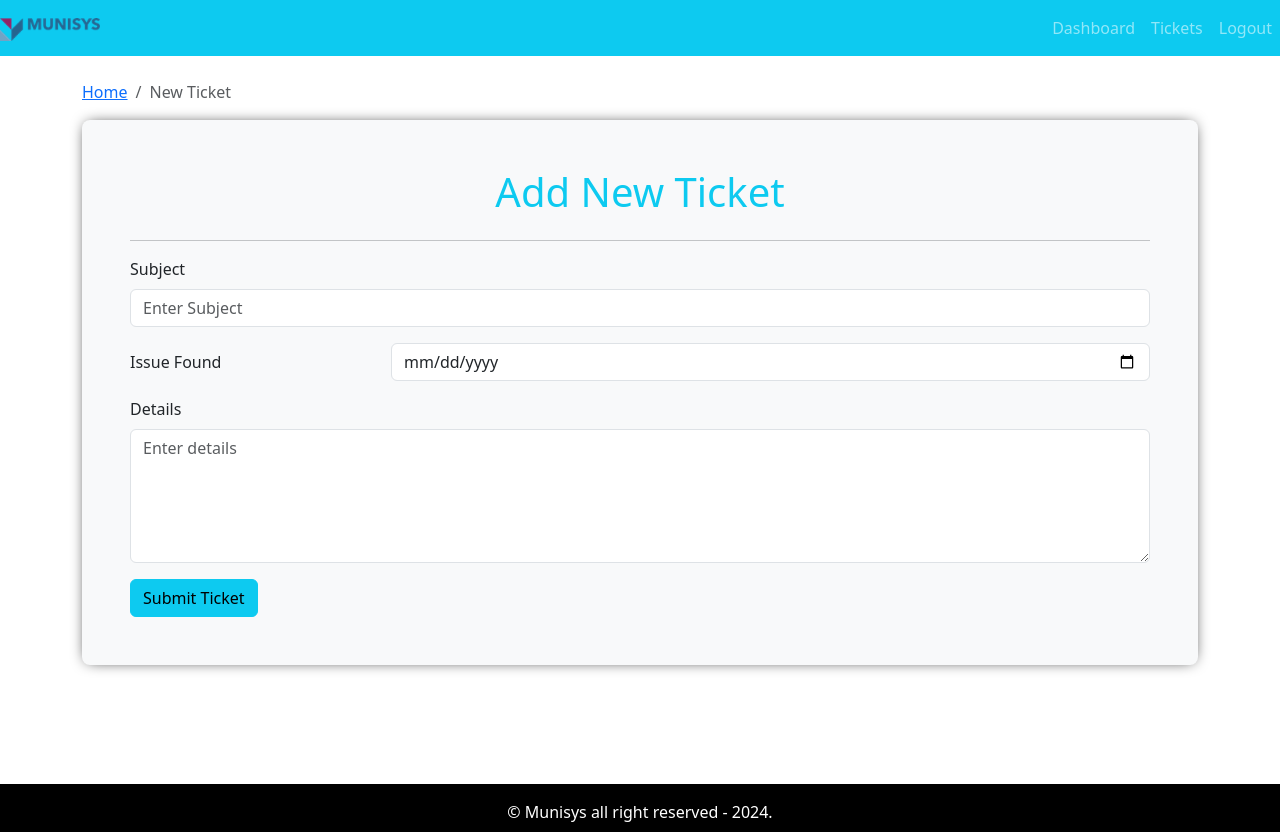
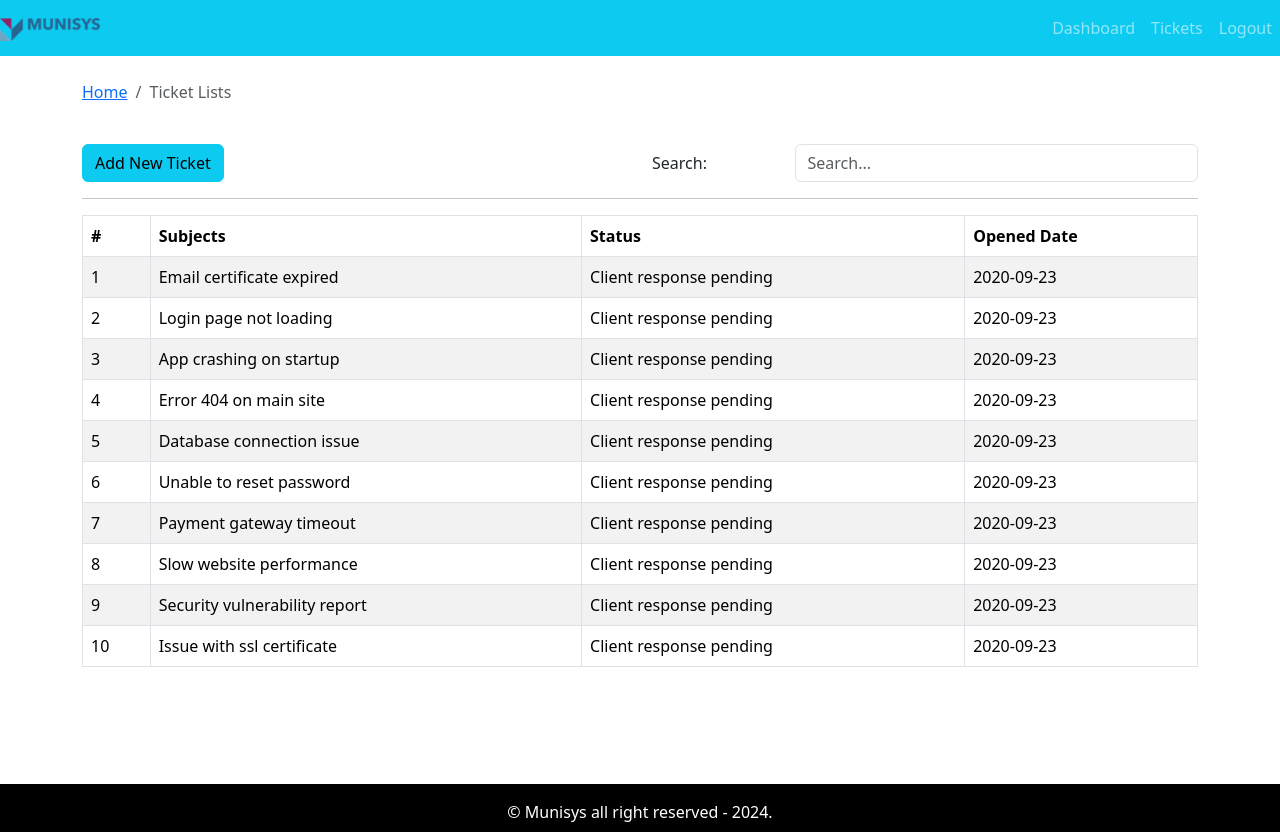
Before and after one commit to ayamte/CRM-frontend, a React (Create React App) app: page / in a window 1280 px wide. Built offline with nearby package versions, Linux system fonts and the light colour scheme.

Commit message:
added ticket lists page

```diff
--- a/src/App.js
+++ b/src/App.js
@@ -6,6 +6,7 @@
 import DefaultLayout from "./layout/DefaultLayout";
 import Dashboard from "./page/dashboard/Dashboard.page";
 import AddTicket from "./page/new ticket/AddTicket.page";
+import TicketLists from "./page/ticket-list/TicketLists.page";
 
 
 function App() {
@@ -14,7 +15,9 @@
       {/*<Entry />*/}
       <DefaultLayout>
         {/*<Dashboard />*/}
-        <AddTicket/>
+        {/*<AddTicket />*/}
+       <TicketLists/>
+
       </DefaultLayout>
     </div>
   );
--- a/src/assets/data/dummy-tickets.json
+++ b/src/assets/data/dummy-tickets.json
@@ -1,51 +1,61 @@
 [
   {
     "id":1,
+    "subject":"Email certificate expired",
     "status": "Client response pending",
     "addedAt":"2020-09-23"
   },
   {
     "id":2,
+    "subject":"Login page not loading",
     "status": "Client response pending",
     "addedAt":"2020-09-23"
   },
   {
     "id":3,
+    "subject":"App crashing on startup",
     "status": "Client response pending",
     "addedAt":"2020-09-23"
   },
   {
     "id":4,
+    "subject":"Error 404 on main site",
     "status": "Client response pending",
     "addedAt":"2020-09-23"
   },
   {
     "id":5,
+    "subject":"Database connection issue",
     "status": "Client response pending",
     "addedAt":"2020-09-23"
   },
   {
     "id":6,
+    "subject":"Unable to reset password",
     "status": "Client response pending",
     "addedAt":"2020-09-23"
   },
   {
     "id":7,
+    "subject":"Payment gateway timeout",
     "status": "Client response pending",
     "addedAt":"2020-09-23"
   },
   {
     "id":8,
+    "subject":"Slow website performance",
     "status": "Client response pending",
     "addedAt":"2020-09-23"
   },
   {
     "id":9,
+    "subject":"Security vulnerability report",
     "status": "Client response pending",
     "addedAt":"2020-09-23"
   },
   {
     "id":10,
+    "subject":"Issue with ssl certificate",
     "status": "Client response pending",
     "addedAt":"2020-09-23"
   }
--- a/src/components/add-ticket-form/AddTicketForm.comp.js
+++ b/src/components/add-ticket-form/AddTicketForm.comp.js
@@ -13,6 +13,7 @@
       <Form autoComplete="off" onSubmit={handleOnSubmit}>
         <Form.Group className="mb-3">
           <Form.Label>Subject</Form.Label>
+          <Col sm={9}>
           <Form.Control
             name="subject"
             value ={frmDt.subject}
@@ -20,6 +21,7 @@
             placeholder="Enter Subject"
             required
           />
+          </Col>
         </Form.Group>
 
         <Form.Group as={Row} className="mb-3">
--- /dev/null
+++ b/src/components/search-form/SearchForm.comp.js
@@ -0,0 +1,31 @@
+import React from 'react'
+import PropTypes from "prop-types";
+import { Form, Row, Col } from "react-bootstrap";
+
+const SearchForm = ({handleOnChange, str}) => {
+  return (
+    <div>
+      <Form>
+        <Form.Group as={Row}>
+          <Form.Label column sm="3">
+            Search:{" "}
+          </Form.Label>
+          <Col sm="9">
+            <Form.Control
+            name="searchStr"
+            onChange={handleOnChange}
+            value={str}
+            placeholder="Search..."/>
+          </Col>
+        </Form.Group>
+      </Form>
+    </div>
+  )
+}
+
+export default SearchForm
+
+SearchForm.propTypes = {
+  handleOnChange: PropTypes.func.isRequired,
+  str: PropTypes.string.isRequired,
+}
--- a/src/components/ticket-table/TicketTable.comp.js
+++ b/src/components/ticket-table/TicketTable.comp.js
@@ -1,5 +1,6 @@
 import React from 'react';
 import {Table} from 'react-bootstrap'
+import { PropTypes } from "prop-types";
 
 const TicketTable = ({tickets}) => {
   return (
@@ -32,3 +33,7 @@
 }
 
 export default TicketTable
+
+TicketTable.propTypes ={
+  tickets: PropTypes.array.isRequired,
+}
--- /dev/null
+++ b/src/page/ticket-list/TicketLists.page.js
@@ -0,0 +1,51 @@
+// TicketLists.page.js
+import React, { useState } from 'react';
+import { Container, Row, Col, Button } from "react-bootstrap";
+import PageBreadcrumb from '../../components/breadcrumb/Breadcrumb.comp';
+import SearchForm from '../../components/search-form/SearchForm.comp';
+import TicketTable from '../../components/ticket-table/TicketTable.comp';
+import tickets from '../../assets/data/dummy-tickets.json';
+
+const TicketLists = () => {
+  const [str, setStr] = useState('');
+  const [dispTicket, setDispTicket] = useState(tickets);
+
+  const handleOnChange = (e) => {
+    const { value } = e.target;
+    setStr(value);
+    searchTicket(value);
+  };
+
+  const searchTicket = (searchStr) => {
+    const displayTickets = tickets.filter((row) =>
+      row.subject.toLowerCase().includes(searchStr.toLowerCase())
+    );
+    setDispTicket(displayTickets);
+  };
+
+  return (
+    <Container>
+      <Row>
+        <Col>
+          <PageBreadcrumb page="Ticket Lists" />
+        </Col>
+      </Row>
+      <Row className="mt-4">
+        <Col>
+          <Button variant="info">Add New Ticket</Button>
+        </Col>
+        <Col className='text-right'>
+          <SearchForm handleOnChange={handleOnChange} str={str} />
+        </Col>
+      </Row>
+      <hr />
+      <Row>
+        <Col>
+          <TicketTable tickets={dispTicket} />
+        </Col>
+      </Row>
+    </Container>
+  );
+};
+
+export default TicketLists;
```
